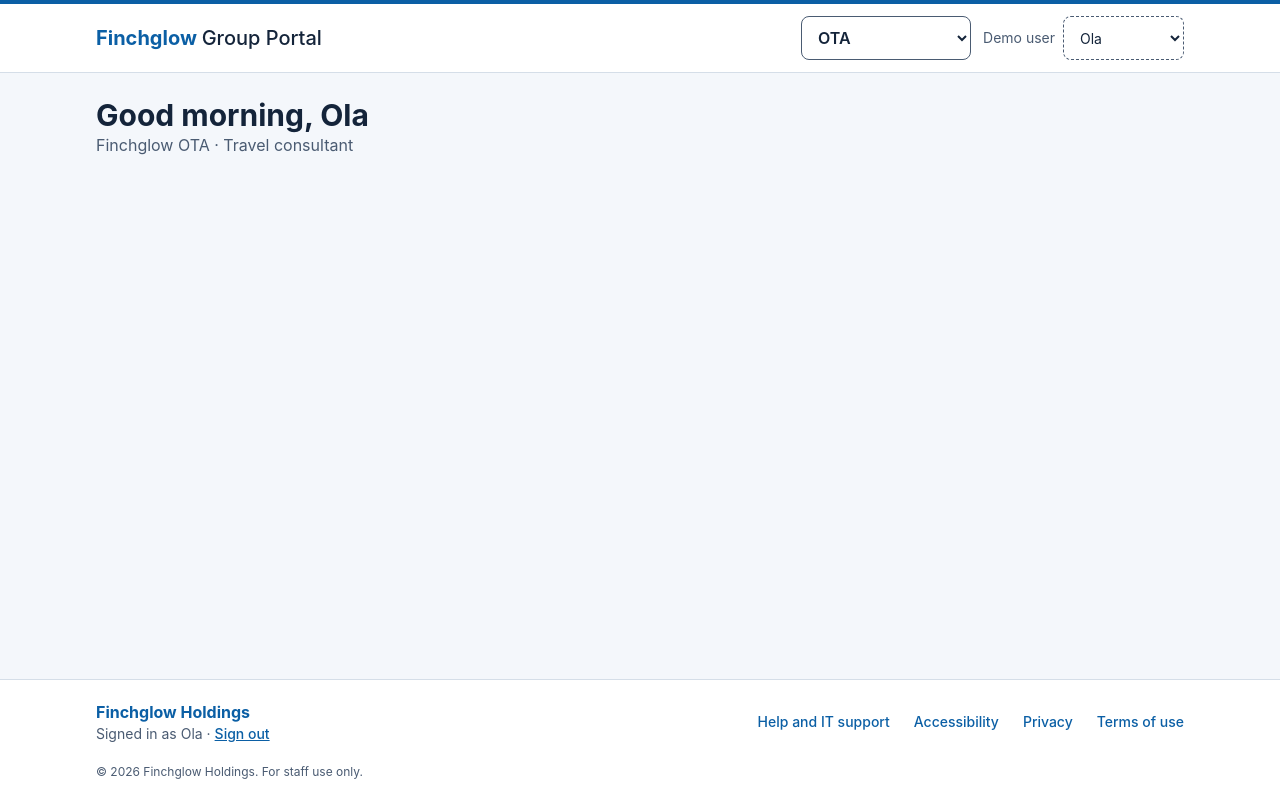
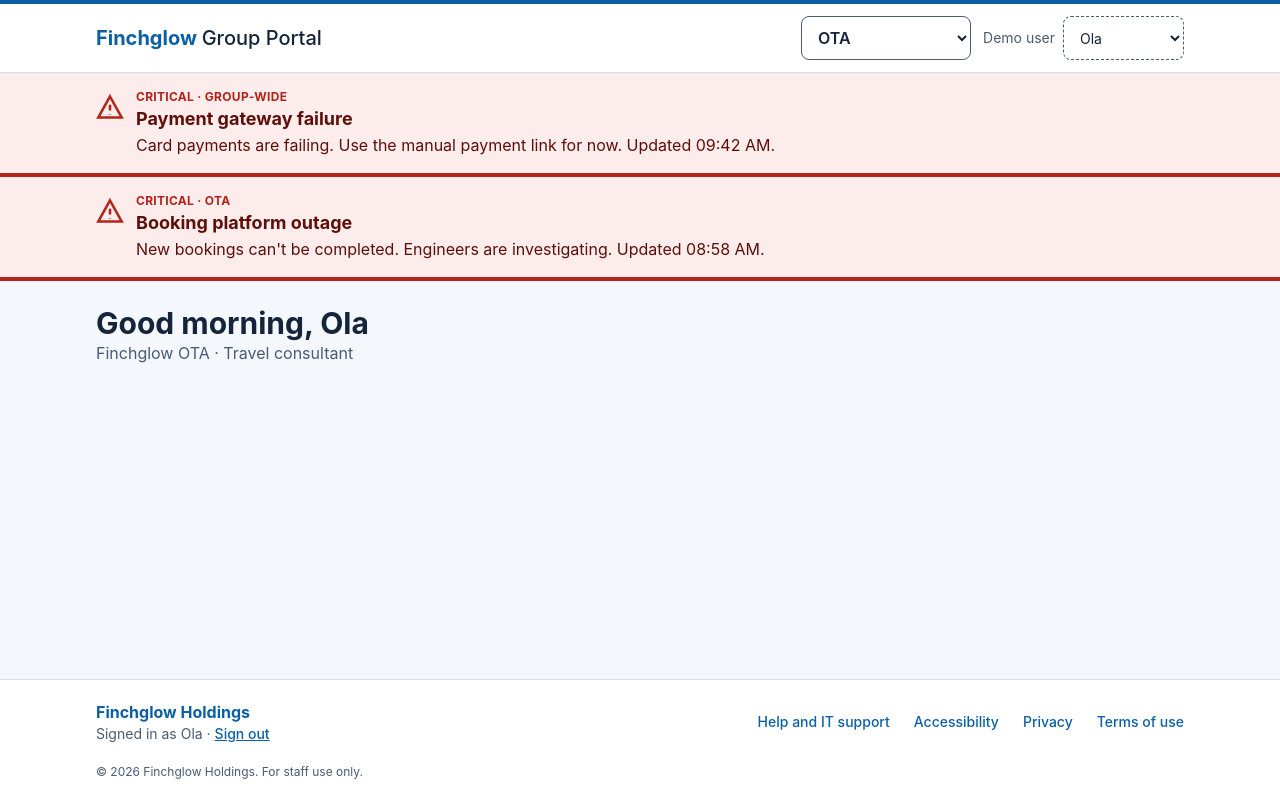
Before and after one commit to Habiboyewo/finchglow-portal, a React (Vite) app: page / in a window 1280 px wide. Built offline with nearby package versions, Linux system fonts and the light colour scheme.

Commit message:
critical alert banner, group-wide rule

```diff
--- /dev/null
+++ b/src/components/alerts/CriticalBanner.tsx
@@ -0,0 +1,79 @@
+import { fetchAlerts } from "../../api/mockApi";
+import { usePortal } from "../../context/portalContext";
+import { useFetch } from "../../hooks/useFetch";
+import { visibleAlerts } from "../../utils/filters";
+
+export function CriticalBanner() {
+  const { company, companies } = usePortal();
+  const { data, error, retry } = useFetch(fetchAlerts);
+
+  if (error) {
+    return (
+      <div role="status" className="border-b border-line bg-surface">
+        <p className="mx-auto max-w-6xl px-4 py-2 text-sm text-fg sm:px-8">
+          Couldn't load alerts.{" "}
+          <button
+            type="button"
+            onClick={retry}
+            className="font-semibold text-accent underline"
+          >
+            Try again
+          </button>
+        </p>
+      </div>
+    );
+  }
+
+  const critical = visibleAlerts(data ?? [], company.id).filter(
+    (alert) => alert.severity === "critical",
+  );
+
+  if (critical.length === 0) return null;
+
+  return (
+    <div className="bg-critical-bg text-critical-text">
+      {critical.map((alert) => {
+        const scopeName =
+          alert.scope === "group"
+            ? "Group-wide"
+            : (companies.find((c) => c.id === alert.scope)?.name ?? alert.scope);
+        const time = new Date(alert.time).toLocaleTimeString([], {
+          hour: "2-digit",
+          minute: "2-digit",
+        });
+
+        return (
+          <div
+            key={alert.id}
+            role="alert"
+            className="border-b-4 border-critical-line"
+          >
+            <div className="mx-auto flex max-w-6xl items-start gap-3 px-4 py-4 sm:px-8">
+              <svg
+                aria-hidden="true"
+                width="28"
+                height="28"
+                viewBox="0 0 24 24"
+                fill="none"
+                stroke="currentColor"
+                strokeWidth="2.2"
+                className="mt-1 shrink-0 text-critical-line"
+              >
+                <path d="M12 3l10 18H2zM12 10v5M12 18v.5" />
+              </svg>
+              <div>
+                <p className="text-xs font-bold uppercase tracking-wide text-critical-line">
+                  Critical · {scopeName}
+                </p>
+                <p className="text-lg font-bold">{alert.title}</p>
+                <p>
+                  {alert.message} Updated {time}.
+                </p>
+              </div>
+            </div>
+          </div>
+        );
+      })}
+    </div>
+  );
+}
--- a/src/components/layout/AppShell.tsx
+++ b/src/components/layout/AppShell.tsx
@@ -1,4 +1,5 @@
 import type { ReactNode } from "react";
+import { CriticalBanner } from "../alerts/CriticalBanner";
 import { Footer } from "./Footer";
 import { Header } from "./Header";
 import { SkipLink } from "./SkipLink";
@@ -8,6 +9,7 @@ export function AppShell({ children }: { children: ReactNode }) {
     <div className="flex min-h-screen flex-col bg-bg text-fg">
       <SkipLink />
       <Header />
+      <CriticalBanner />
       <main
         id="main"
         tabIndex={-1}
--- a/src/index.css
+++ b/src/index.css
@@ -22,3 +22,15 @@
   outline: 3px solid var(--accent);
   outline-offset: 2px;
 }
+
+:root {
+  --critical-bg: #fdecec;
+  --critical-line: #b42318;
+  --critical-text: #5e0f09;
+}
+
+@theme inline {
+  --color-critical-bg: var(--critical-bg);
+  --color-critical-line: var(--critical-line);
+  --color-critical-text: var(--critical-text);
+}
--- /dev/null
+++ b/src/utils/filters.ts
@@ -0,0 +1,9 @@
+import type { Alert } from "../types";
+
+// Group-wide alerts always show. Company alerts show for that company only.
+// Newest first.
+export function visibleAlerts(alerts: Alert[], companyId: string): Alert[] {
+  return alerts
+    .filter((a) => a.scope === "group" || a.scope === companyId)
+    .sort((a, b) => b.time.localeCompare(a.time));
+}
```
